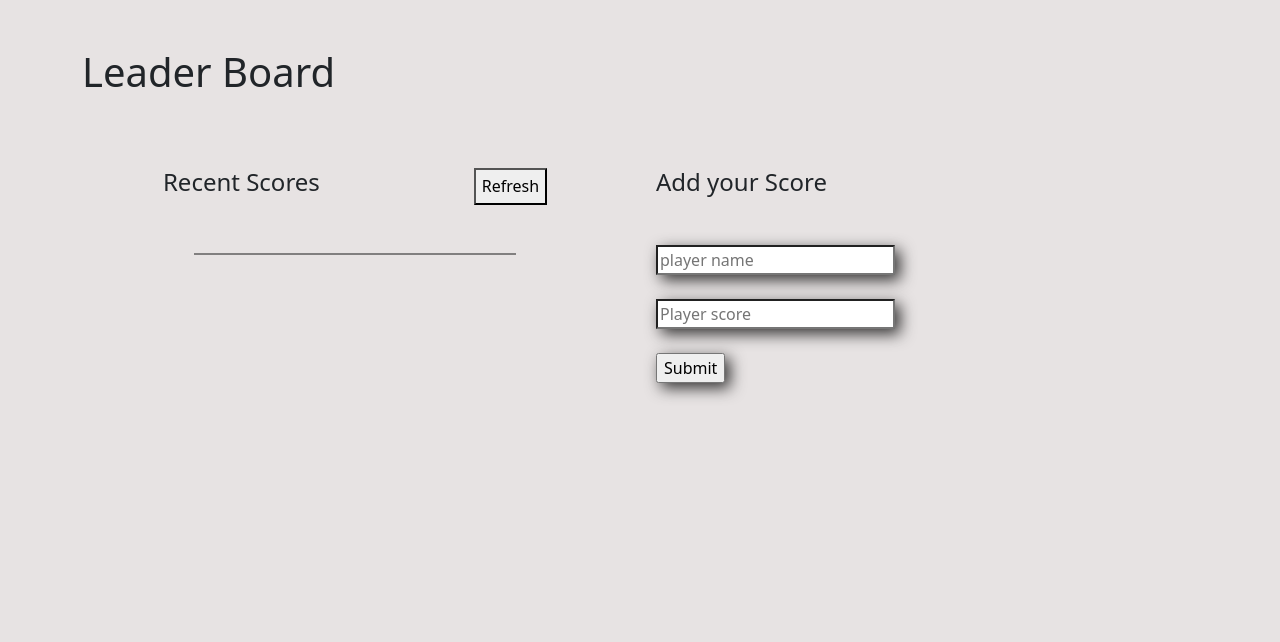
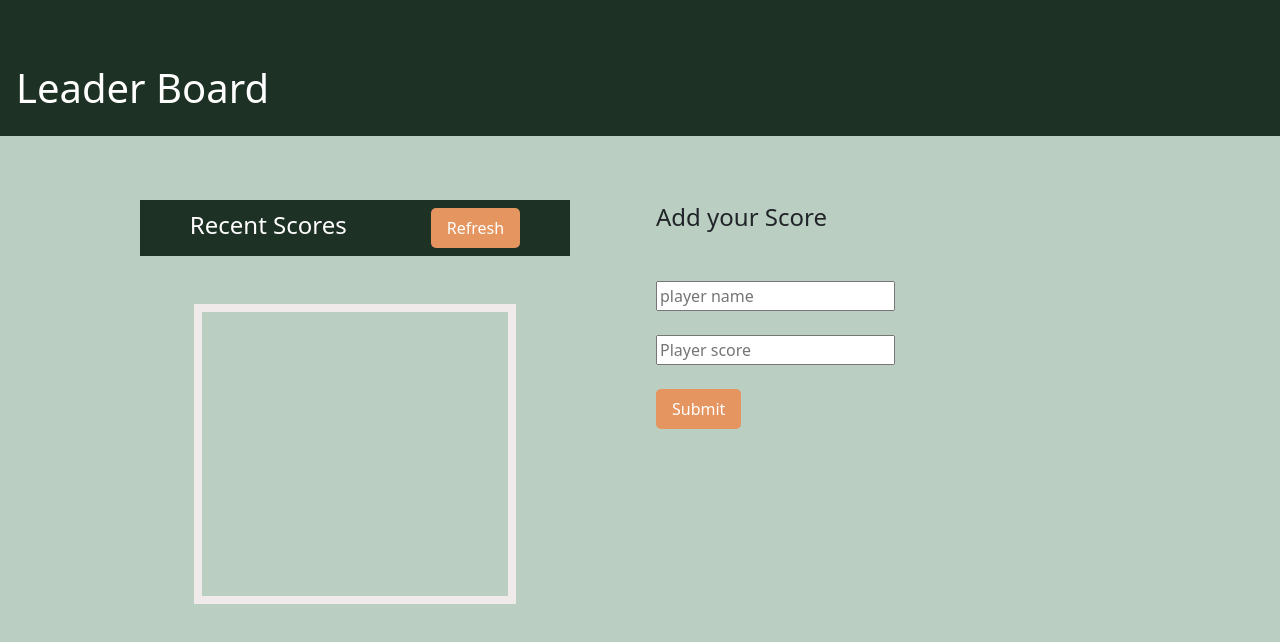
Before and after one commit to AdedayoOpeyemi/leader_board, a website built with webpack: page src/index.html in a window 1280 px wide. Built offline with nearby package versions, Linux system fonts and the light colour scheme; no server answers.

Commit message:
Added styling to page

```diff
--- a/src/assets/styles/styles.css
+++ b/src/assets/styles/styles.css
@@ -1,11 +1,47 @@
 body {
-  background-color: rgb(231, 227, 227);
+  /* background-color: rgb(231, 227, 227); */
+  background-color: #BACEC1;
+}
+
+.page-title {
+  background-color: #1d3124;
+  color: #fff;
+  padding: 8px;
+}
+
+button,
+#postscore {
+  background-color: #e59560;
+  border: none;
+  color: #fff;
+  border-radius: 5px;
+  padding: 8px 16px;
+  text-align: center;
+  text-decoration: none;
+  display: inline-block;
+}
+
+.section-headers {
+  background-color: #1d3124;
+  width: 80%;
+  margin-right: auto;
+  margin-left: auto;
+  color: #fff;
+  padding: 8px;
+}
+
+h4 {
+  line-height: normal;
+  margin: 0;
 }
 
 ul {
   list-style-type: none;
   padding: 0;
-  border: 1px solid rgb(129, 127, 127);
+  border: 8px solid rgb(241, 234, 234);
+  height: 300px;
+  overflow: hidden;
+  overflow-y: scroll;
 }
 
 li {
@@ -26,10 +62,14 @@ li {
 
 #score_list {
   width: 60%;
+  min-width: 320px;
   margin-right: auto;
   margin-left: auto;
 }
 
 input {
-  box-shadow: 5px 5px 15px 0 #353434;
+  /* box-shadow: 5px 5px 15px 0 #353434; */
+  /* outline-color:rgb(231, 227, 227) */
+  outline: none;
+  outline-color:red;
 }
--- a/src/index.html
+++ b/src/index.html
@@ -7,11 +7,15 @@
   <title>Leader Board</title>
 </head>
 <body>
-  <div class="container-lg">
+  <div class="page-title container-fluid">
+  <h1 class="mt-5 page-title">Leader Board</h1>
+  </div>
+  <div class="container-xl">
+
+
     <div class="row">
-      <h1 class="mt-5">Leader Board</h1>
       <div class="col-sm p-3">
-        <div class="d-flex flex-row mt-5 mb-5 justify-content-around">
+        <div class="d-flex flex-row mt-5 mb-5 justify-content-around section-headers">
           <h4>Recent Scores</h4>
           <button id="refresh">Refresh</button>
         </div>
@@ -25,9 +29,9 @@
       <div class="col-sm p-3">
         <h4 class="mt-5 mb-5">Add your Score</h4>
         <form >
-          <input type="text" id="namefield" name="player_name" placeholder="player name"><br><br>
-          <input type="number" id="scorefield" name="player_score" placeholder="Player score"><br><br>
-          <input type="submit" value="Submit">
+          <input type="text" id="namefield" name="player_name" placeholder="player name" required><br><br>
+          <input type="number" id="scorefield" name="player_score" placeholder="Player score" required><br><br>
+          <input type="submit" value="Submit" id="postscore">
         </form>
 
       </div>
```
